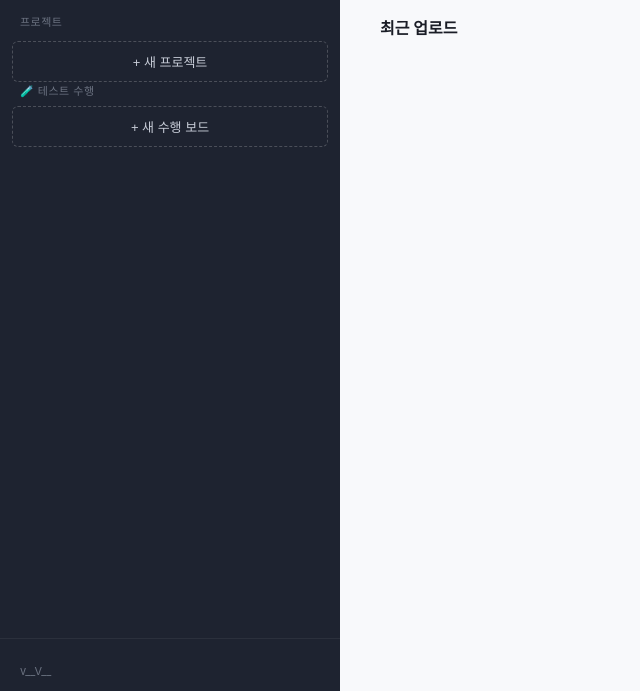
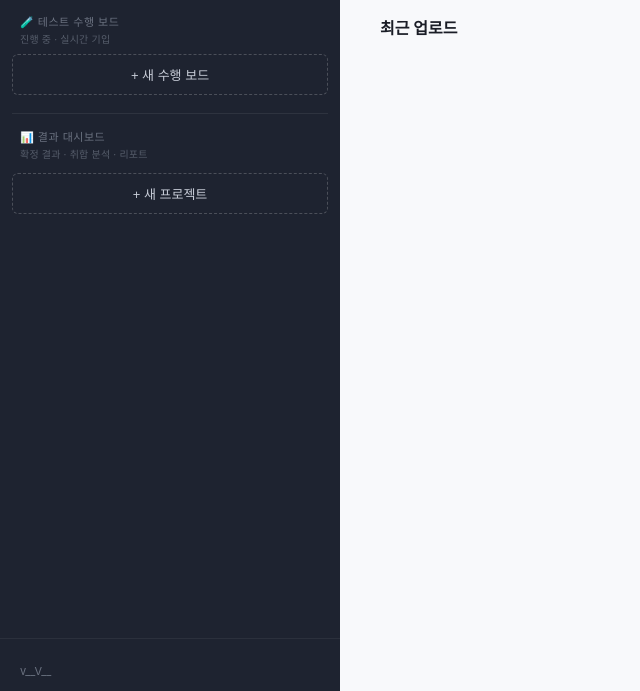
Before and after one commit to MyungjooKim/test-report-portal, a website: page public/index.html in a window 1280 px wide. Shown: the part 109-800 px from the top of the page, without its empty margins (0-640 px from the left). Drawn offline with Linux system fonts and the light colour scheme; no server answers.

Commit message:
feat: v0.18.1 — 사이드바 단계형 구성: 수행 보드 상단 + 결과 대시보드 개명 + 부제
Co-Authored-By: Claude Fable 5 <noreply@anthropic.com>

```diff
--- a/package.json
+++ b/package.json
@@ -1,6 +1,6 @@
 {
   "name": "test-report-portal",
-  "version": "0.18.0",
+  "version": "0.18.1",
   "description": "테스트 결과 리포트 관리 포털",
   "main": "server.js",
   "scripts": {
--- a/public/css/style.css
+++ b/public/css/style.css
@@ -1927,3 +1927,11 @@ mark {
 .run-suite-caret { display: inline-block; width: 14px; color: var(--text-secondary); font-size: 11px; }
 .run-suite-stats { margin-left: 8px; font-size: 12px; color: var(--text-secondary); font-weight: 500; }
 .run-suite-stats i { font-style: normal; color: var(--danger); font-weight: 700; }
+
+/* 사이드바 섹션 부제 — 단계형 구성(A안): 섹션 성격을 한 줄로 (진행 중 / 확정 결과) */
+.nav-section-title { margin-bottom: 2px; }
+.nav-section-sub {
+  font-size: 10px; color: #565d6b; padding: 0 8px; margin-bottom: 8px;
+  letter-spacing: 0.2px;
+}
+.nav-section + .nav-section { margin-top: 18px; padding-top: 14px; border-top: 1px solid rgba(255,255,255,0.07); }
--- a/public/index.html
+++ b/public/index.html
@@ -25,16 +25,18 @@
       </div>
     </div>
     <nav class="sidebar-nav">
+      <!-- 단계형 구성(A안, 2026-07-23): 작업 흐름 순 — 진행 중(수행 보드) → 확정 결과(대시보드) -->
       <div class="nav-section">
-        <div class="nav-section-title">프로젝트</div>
+        <div class="nav-section-title">🧪 테스트 수행 보드</div>
+        <div class="nav-section-sub">진행 중 · 실시간 기입</div>
+        <ul class="run-list" id="runList"></ul>
+        <button class="btn-add-project" onclick="openNewRunModal()">+ 새 수행 보드</button>
+      </div>
+      <div class="nav-section">
+        <div class="nav-section-title">📊 결과 대시보드</div>
+        <div class="nav-section-sub">확정 결과 · 취합 분석 · 리포트</div>
         <ul class="project-list" id="projectList"></ul>
         <button class="btn-add-project" onclick="openNewProjectModal(null)">+ 새 프로젝트</button>
-      </div>
-      <!-- 테스트 수행 보드 (test-run R1) — 진행 중 작업공간, 프로젝트 트리와 분리 -->
-      <div class="nav-section">
-        <div class="nav-section-title">🧪 테스트 수행</div>
-        <ul class="run-list" id="runList"></ul>
-        <button class="btn-add-project" onclick="openNewRunModal()">+ 새 수행 보드</button>
       </div>
     </nav>
     <div class="sidebar-footer">
```
Also changed, not shown: CHANGELOG.md.
